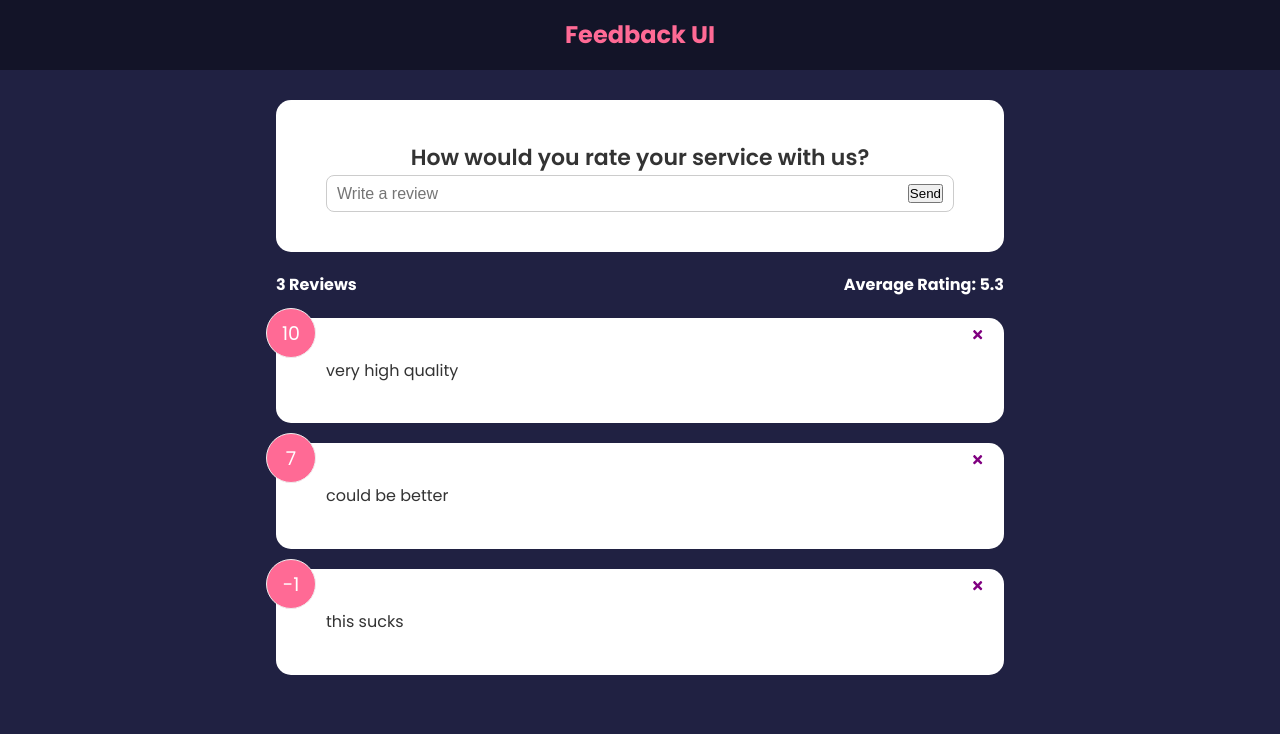
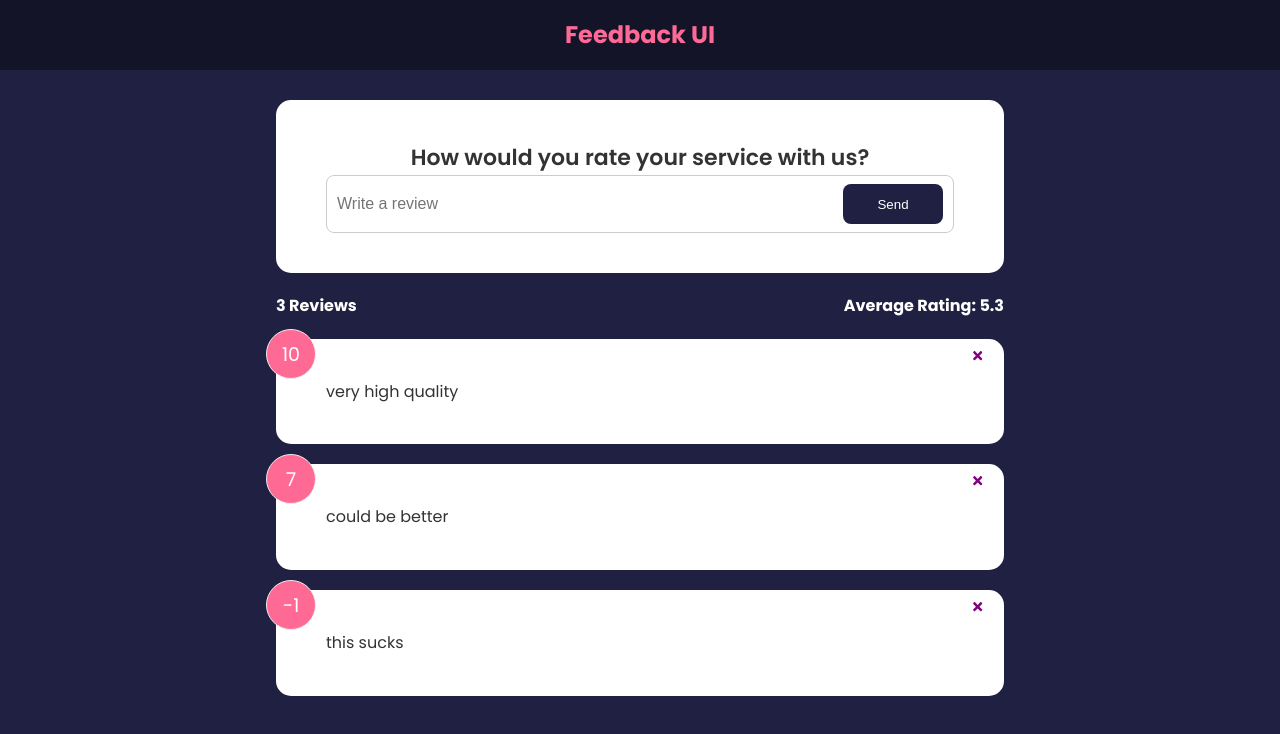
Before and after one commit to Jcorr15/feedback-app, a React (Create React App) app: page / in a window 1280 px wide. Shown: the top 734 px of the page. Built offline with nearby package versions, Linux system fonts and the light colour scheme.

Commit message:
Added Button component

```diff
--- a/src/components/FeedbackForm.jsx
+++ b/src/components/FeedbackForm.jsx
@@ -1,5 +1,6 @@
 import { useState } from 'react';
 import Card from './shared/Card';
+import Button from './shared/Button';
 
 function FeedbackForm() {
   const [text, setText] = useState('');
@@ -19,7 +20,7 @@
             placeholder="Write a review"
             value={text}
           />
-          <button type="submit">Send</button>
+          <Button type="submit">Send</Button>
         </div>
       </form>
     </Card>
--- /dev/null
+++ b/src/components/shared/Button.jsx
@@ -0,0 +1,24 @@
+import PropTypes from 'prop-types';
+
+function Button({ children, version, type, isDisabled }) {
+  return (
+    <button type={type} disable={isDisabled} className={`btn btn-${version}`}>
+      {children}
+    </button>
+  );
+}
+
+Button.defaultProps = {
+  version: 'primary',
+  type: 'button',
+  isDisabled: false,
+};
+
+Button.propTypes = {
+  children: PropTypes.node.isRequired,
+  version: PropTypes.string,
+  type: PropTypes.string,
+  isDisabled: PropTypes.bool,
+};
+
+export default Button;
```
